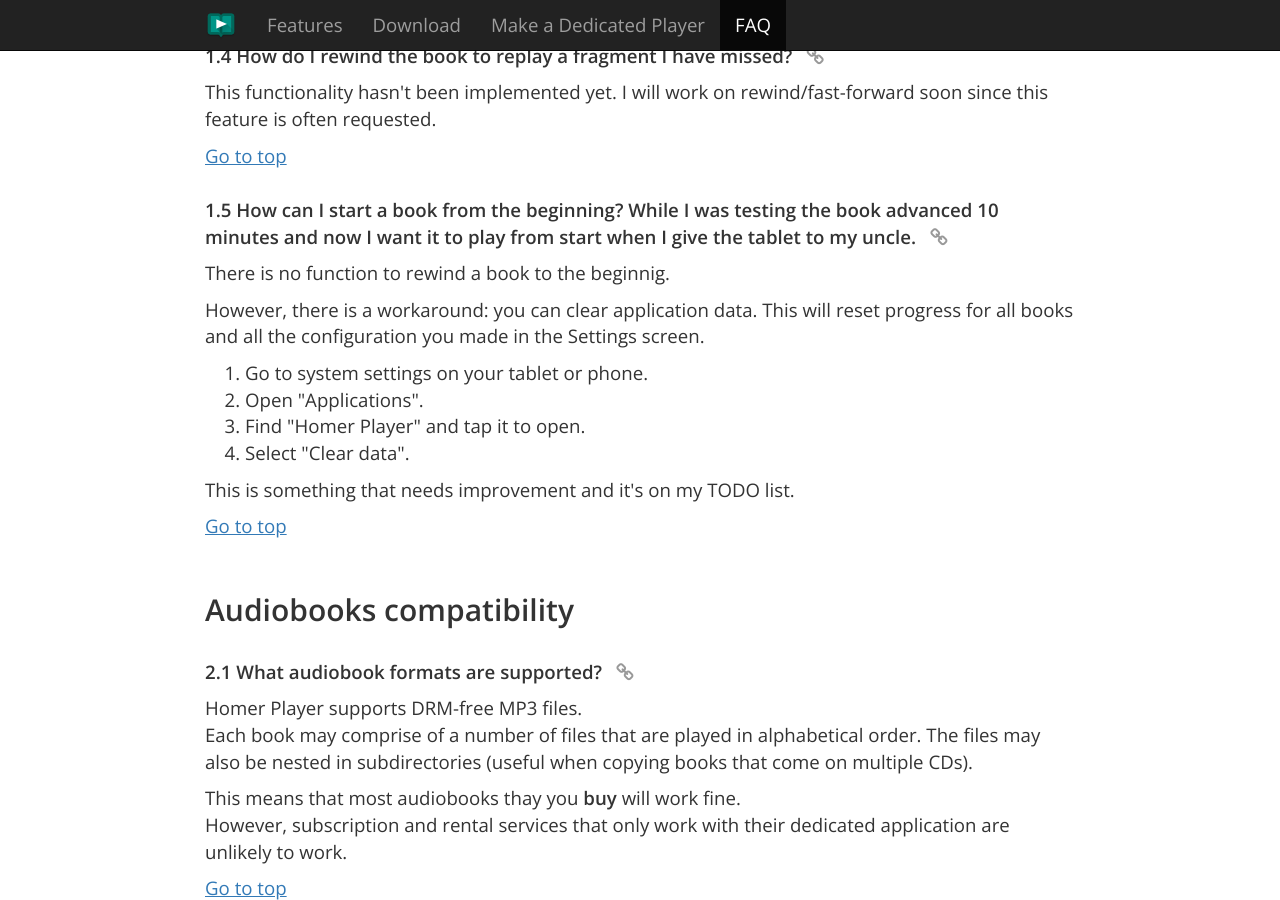
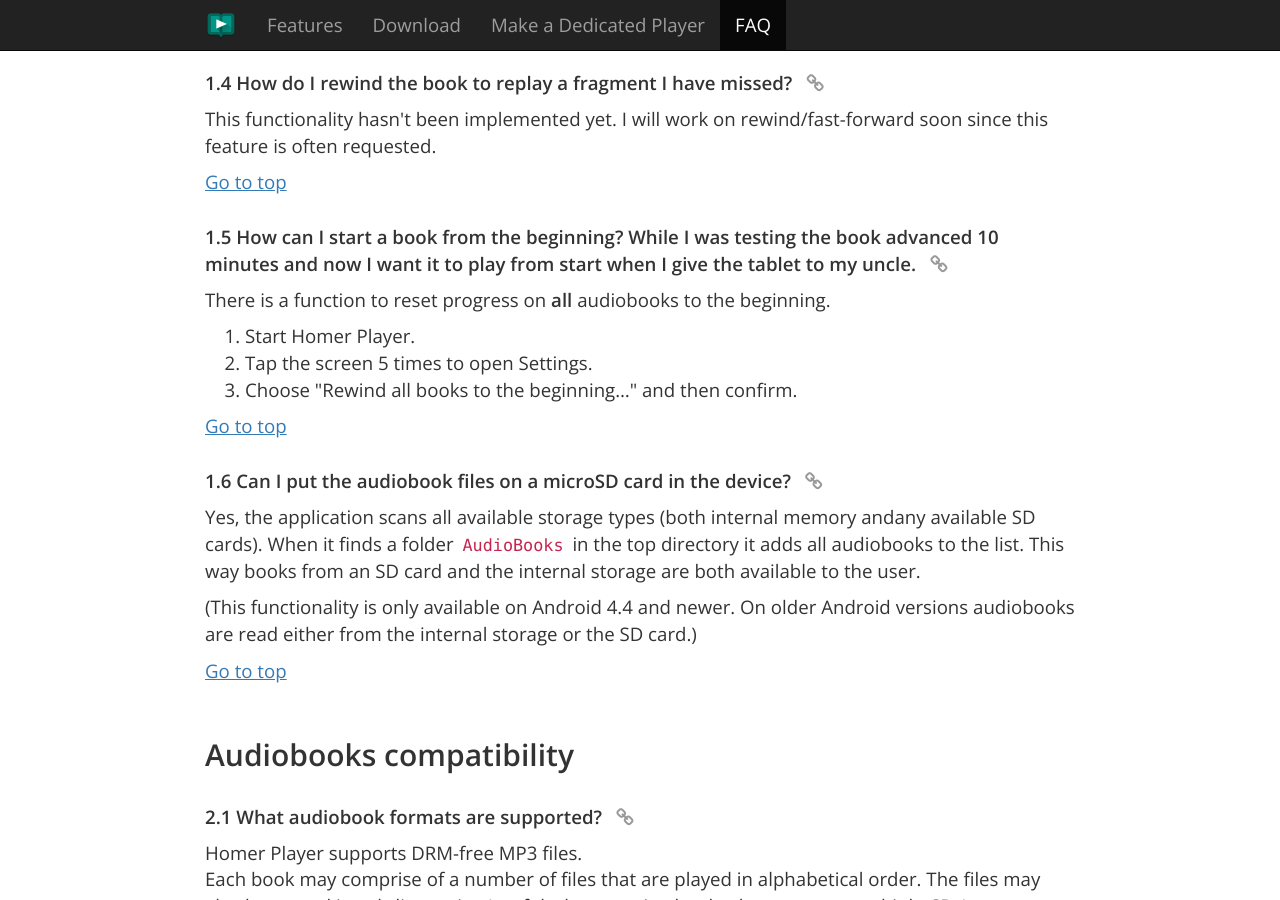
Before and after one commit to msimonides/homerplayer, a Jekyll site: the page built from faq.html, in a window 1280 px wide and 900 px high, scrolled down 1714 px. Built offline with Jekyll 4.4.1, drawn with Linux system fonts in a browser that asks for light colours; nearby versions of some CDN libraries; comment, search, counter and statistics services are not loaded; some of the changed text lies outside the part shown.

Commit message:
Update the FAQ to cover changes in the newest version.

```diff
--- a/_data/faq.yml
+++ b/_data/faq.yml
@@ -39,19 +39,26 @@
 
     - question: How can I start a book from the beginning? While I was testing the book advanced 10 minutes and now I want it to play from start when I give the tablet to my uncle.
       answer: >
-        <p>There is no function to rewind a book to the beginnig.</p>
+        <p>There is a function to reset progress on <strong>all</strong> audiobooks to the beginning.</p>
+        <ol>
+        <li>Start Homer Player.
+        <li>Tap the screen 5 times to open Settings.
+        <li>Choose "Rewind all books to the beginning…" and then confirm.
+        </ol>
+
+    - question: Can I put the audiobook files on a microSD card in the device?
+      answer: >
         <p>
-        However, there is a workaround: you can clear application data. This
-        will reset progress for all books and all the configuration you made in the
-        Settings screen.
+        Yes, the application scans all available storage types (both internal memory
+        andany available SD cards). When it finds a folder <code>AudioBooks</code> in
+        the top directory it adds all audiobooks to the list. This way books from an SD
+        card and the internal storage are both available to the user.
         </p>
-        <ol>
-        <li>Go to system settings on your tablet or phone.
-        <li>Open "Applications".
-        <li>Find "Homer Player" and tap it to open.
-        <li>Select "Clear data".
-        </ol>
-        <p>This is something that needs improvement and it's on my TODO list.</p>
+        <p>
+        (This functionality is only available on Android 4.4 and newer. On older
+        Android versions audiobooks are read either from the internal storage or the SD
+        card.)
+        </p>
 
 - section: Audiobooks compatibility
   questions:
```
